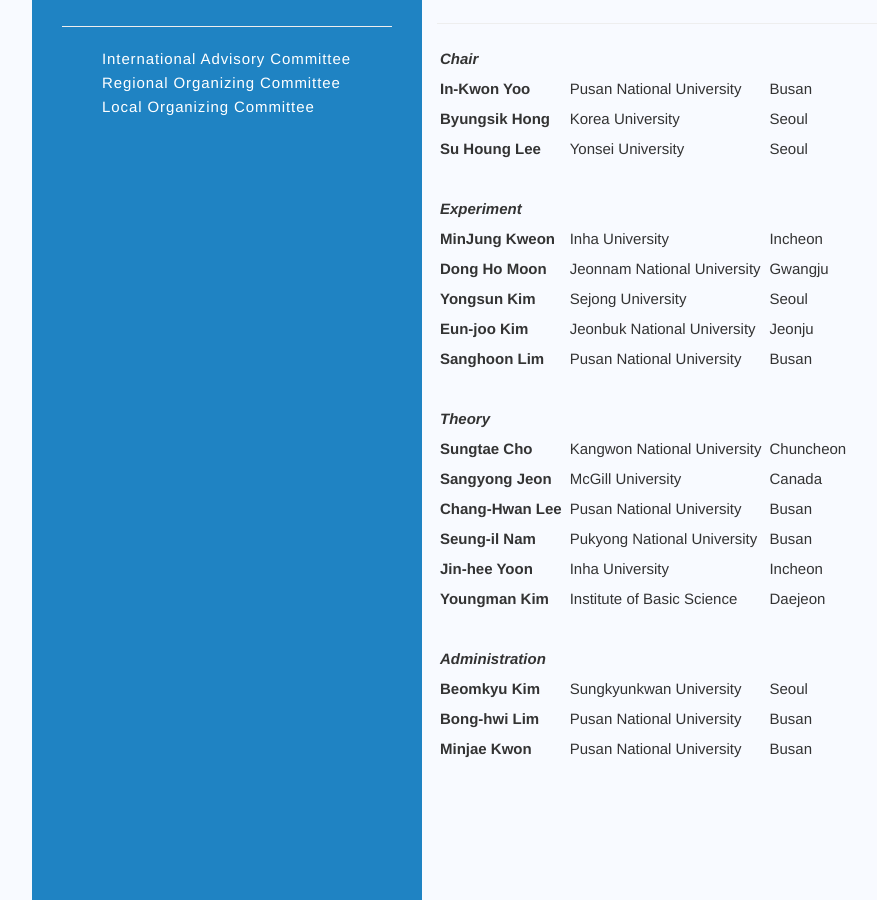
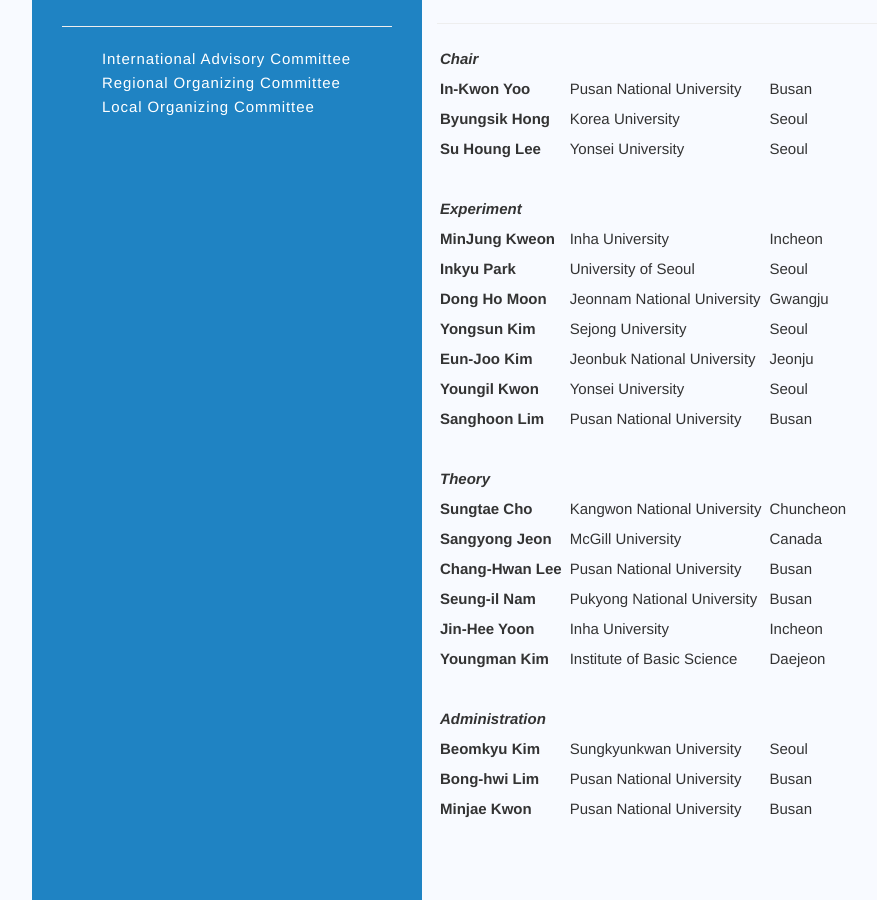
Before and after one commit to SQM2021/SQM2021.github.io, a Jekyll site: the page built from _pages/committees/local-organizing-committee.md, in a window 1280 px wide and 900 px high, scrolled down 468 px. Shown: the whole window, without its empty margins (23-900 px from the left). Built offline with Jekyll 4.4.1, drawn with Linux system fonts in a browser that asks for light colours.

Commit message:
Update LOC

```diff
--- a/_pages/committees/local-organizing-committee.md
+++ b/_pages/committees/local-organizing-committee.md
@@ -22,9 +22,11 @@
 |                           |                              |                |
 | *Experiment*              |                              |                |
 | MinJung Kweon             | Inha University              | Incheon        |
+| Inkyu Park                | University of Seoul          | Seoul          |
 | Dong Ho Moon              | Jeonnam National University  | Gwangju        |
 | Yongsun Kim               | Sejong University            | Seoul          |
-| Eun-joo Kim               | Jeonbuk National University  | Jeonju         |
+| Eun-Joo Kim               | Jeonbuk National University  | Jeonju         |
+| Youngil Kwon              | Yonsei University            | Seoul          |
 | Sanghoon Lim              | Pusan National University    | Busan          |
 |                           |                              |                |
 | *Theory*                  |                              |                |
@@ -32,7 +34,7 @@
 | Sangyong Jeon             | McGill University            | Canada         |
 | Chang-Hwan Lee            | Pusan National University    | Busan          |
 | Seung-il Nam              | Pukyong National University  | Busan          |
-| Jin-hee Yoon              | Inha University              | Incheon        |
+| Jin-Hee Yoon              | Inha University              | Incheon        |
 | Youngman Kim              | Institute of Basic Science   | Daejeon        |
 |                           |                              |                |
 | *Administration*          |                              |                |
```
